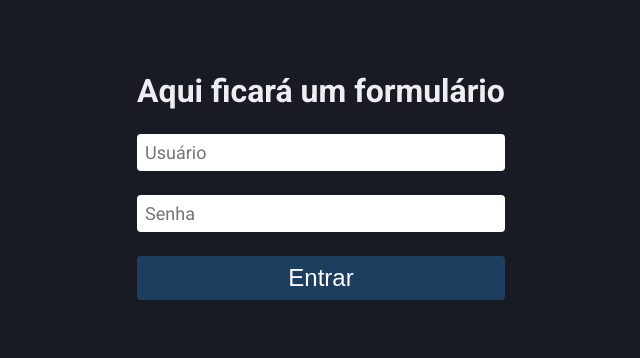
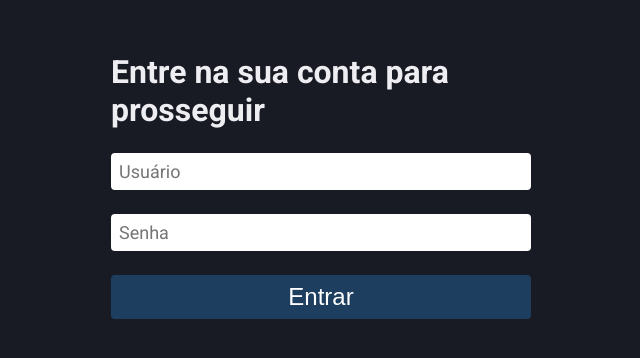
Before and after one commit to RuanMoreiraOfc/drkz-cidade-alta, a React (Vite) app: page / in a window 1280 px wide. Shown: the part 214-572 px from the top of the page, without its empty margins (319-959 px from the left). Built offline with nearby package versions, Linux system fonts and the light colour scheme; no server answers.

Commit message:
feat(/): replace placeholder `Heading` content

```diff
--- a/src/pages/index.tsx
+++ b/src/pages/index.tsx
@@ -39,7 +39,8 @@ function Login({ dispatch }: any) {
             <title>Entrar - Cidade Alta</title>
          </Helmet>
 
-         <Heading>Aqui ficará um formulário</Heading>
+         <Heading>Entre na sua conta para prosseguir</Heading>
+
          <Form onSubmit={handleSubmit}>
             <RequiredInput //
                name='username'
```
